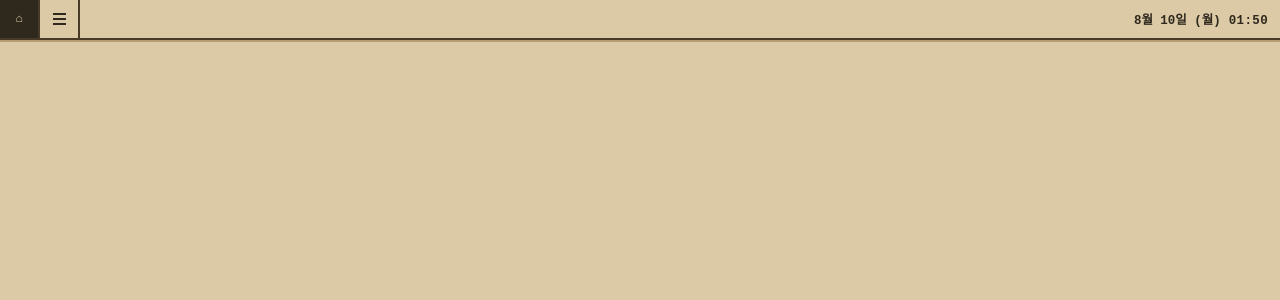
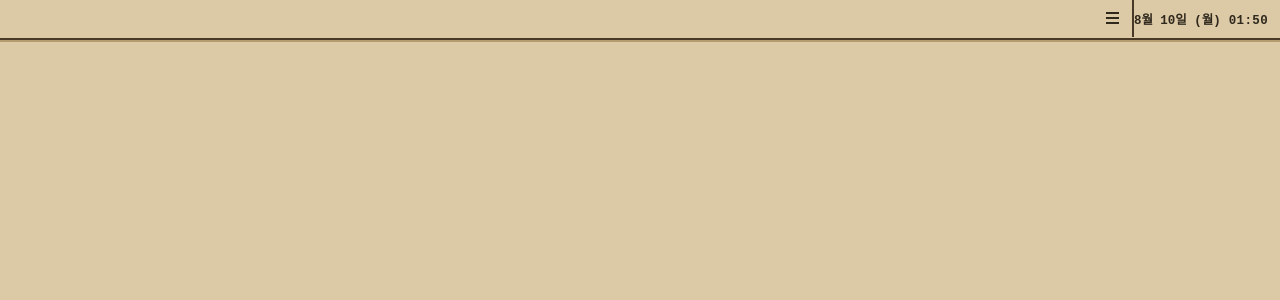
Before and after one commit to neukdol30-ai/workspace, a React app in the folder frontend/: page / in a window 1280 px wide. Shown: the top 300 px of the page. Built offline with nearby package versions, Linux system fonts and the light colour scheme; the HTML template or start-up script is replaced by a standard one.

Commit message:
메뉴 버튼 생성

```diff
--- a/frontend/src/App.css
+++ b/frontend/src/App.css
@@ -111,8 +111,7 @@
     transition-delay: 0s, 0s, 240ms;
 }
 
-.menu-trigger:hover .side-menu,
-.menu-trigger:focus-within .side-menu {
+.side-menu--open {
     pointer-events: auto;
     opacity: 1;
     visibility: visible;
--- a/frontend/src/App.jsx
+++ b/frontend/src/App.jsx
@@ -3,6 +3,8 @@ import './App.css'
 
 function App() {
   const [now, setNow] = useState(new Date())
+  const [isMenuPinned, setIsMenuPinned] = useState(false)
+  const [isMenuHovered, setIsMenuHovered] = useState(false)
 
   useEffect(() => {
     const timerId = window.setInterval(() => {
@@ -13,6 +15,18 @@ function App() {
       window.clearInterval(timerId)
     }
   }, [])
+
+  const isMenuOpen = isMenuPinned || isMenuHovered
+
+  function handleMenuToggle() {
+    if (isMenuPinned) {
+      setIsMenuPinned(false)
+      setIsMenuHovered(false)
+      return
+    }
+
+    setIsMenuPinned(true)
+  }
 
   const dateText = now.toLocaleDateString('ko-KR', {
     month: 'long',
@@ -29,22 +43,37 @@ function App() {
   return (
       <main className="workspace">
         <header className="topbar">
-          <div className="topbar-left">
-            <button className="topbar-button" type="button" aria-label="Home">
-              ⌂
+          <div
+              className="menu-trigger"
+              onMouseEnter={() => {
+                if (!isMenuPinned) {
+                  setIsMenuHovered(true)
+                }
+              }}
+              onMouseLeave={() => {
+                if (!isMenuPinned) {
+                  setIsMenuHovered(false)
+                }
+              }}
+          >
+            <button
+                className="topbar-button"
+                type="button"
+                aria-label="Menu"
+                aria-expanded={isMenuOpen}
+                onClick={handleMenuToggle}
+            >
+    <span className="hamburger" aria-hidden="true">
+      <span />
+      <span />
+      <span />
+    </span>
             </button>
 
-            <div className="menu-trigger">
-              <button className="topbar-button" type="button" aria-label="Menu">
-              <span className="hamburger" aria-hidden="true">
-                <span />
-                <span />
-                <span />
-              </span>
-              </button>
-
-              <aside className="side-menu" aria-label="Menu" />
-            </div>
+            <aside
+                className={`side-menu ${isMenuOpen ? 'side-menu--open' : ''}`}
+                aria-label="Menu"
+            />
           </div>
 
           <time className="clock" dateTime={now.toISOString()}>
--- a/frontend/src/index.css
+++ b/frontend/src/index.css
@@ -16,3 +16,11 @@ body {
     min-width: 320px;
     background: var(--surface);
 }
+
+html,
+body,
+#root {
+    width: 100%;
+    height: 100%;
+    overflow: hidden;
+}
```
